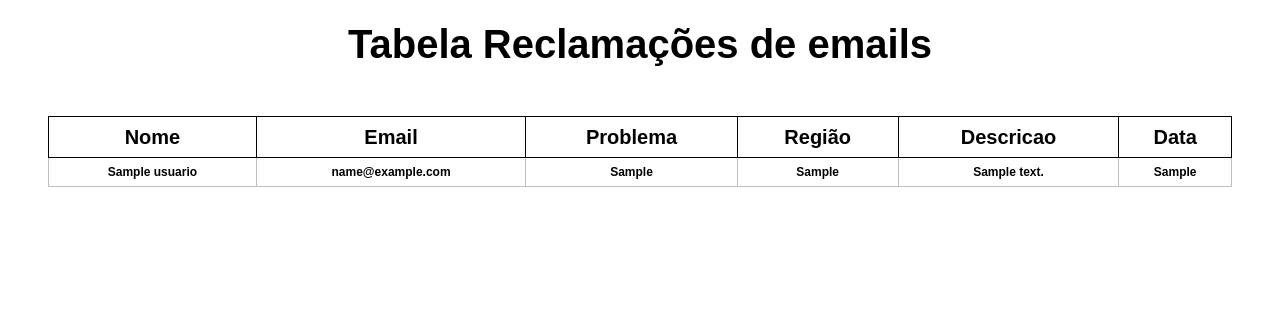
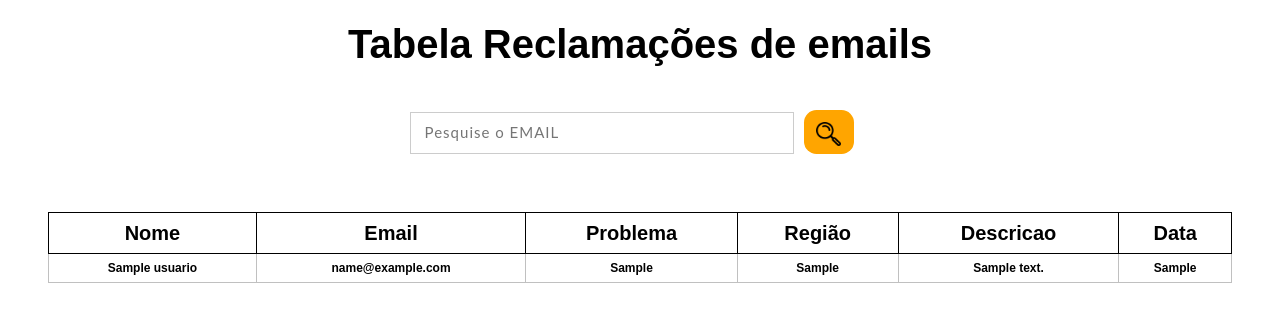
Before and after one commit to LeoCortarelli/reclamaEmail, a PHP site: page /php/Tabela/tabela.php in a window 1280 px wide. Shown: the part 112-434 px from the top of the page. Run offline with PHP 8.4, Linux system fonts and the light colour scheme; tables that the repository leaves empty or names only in its code hold one stand-in row (values such as "Sample post").

Commit message:
coloquei a barra de pesquisa na tabela

```diff
--- /dev/null
+++ b/css/style -tabela2.css
@@ -0,0 +1,183 @@
+* {box-sizing: border-box;}
+
+body {
+  margin: 0;
+  font-family: Arial, Helvetica, sans-serif;
+}
+
+.header {
+  overflow: hidden;
+  background-color: #f1f1f1;
+  padding: 20px 10px;
+}
+
+.header a {
+  float: left;
+  color: black;
+  text-align: center;
+  padding: 12px;
+  text-decoration: none;
+  font-size: 18px;
+  line-height: 20px;
+  border-radius: 4px;
+}
+
+.header a.logo {
+  font-size: 30px;
+  font-weight: bold;
+}
+
+.header a:hover {
+  background-color: orange;
+  color: black;
+}
+
+.header a.active {
+  background-color: orange;
+  color: black;
+}
+
+.header-right {
+  float: right;
+}
+
+@media screen and (max-width: 500px) {
+  .header a {
+    float: none;
+    display: block;
+    text-align: left;
+  }
+
+  .header-right {
+    float: none;
+  }
+}
+
+/* TABELA */
+
+.tituloStyle{
+  text-align: center;
+  color: rgb(0, 0, 0);
+  font-size: 40px;
+  margin-top: 20px;
+  font-weight: bold;
+}
+
+.tabela {
+  border-collapse:collapse;
+  padding:5px;
+}
+
+.table-bg{
+  background:rgba(0, 0, 0, 0);
+  text-align: center;
+}
+
+.tabela th {
+  border:1px solid #000000;
+  background:rgb(0, 0, 0);
+  padding:5px;
+  background:#00000000;
+  font-size: 20px;
+  font-weight: bold;
+  border-radius: 10px;
+}
+.tabela td {
+  border:1px solid #C0C0C0; /* #C0C0C0 */
+  background:rgba(0, 0, 0, 0);
+  padding:5px;
+  color: rgb(0, 0, 0);
+  font-size: 12px;
+  font-weight: bold;
+}
+
+
+/* STYLE BARRA PESQUISA  */
+
+:focus{outline: none;}
+
+.label {
+  margin-left: 32%;
+  float: left;
+  width: 30%;
+  margin-bottom: 25px;
+  position: relative;
+  margin-top: 12px;
+
+}
+
+.input-bordas{
+
+  font: 15px/24px "Lato", Arial, sans-serif;
+  color: #333;
+  width: 100%;
+  box-sizing: border-box;
+  letter-spacing: 1px;
+  border: 1px solid #ccc;
+  padding: 7px 14px 9px;
+  transition: 0.4s;
+
+}
+
+.textarea { resize:none!important; }
+
+.input-bordas ~ .focus-border:before,
+.input-bordas ~ .focus-border:after{content: ""; position: absolute; top: 0; right: 0; width: 0; height: 2px; background-color: orange; transition: 0.2s; transition-delay: 0.2s;}
+.input-bordas ~ .focus-border:after{top: auto; bottom: 0; right: auto; left: 0; transition-delay: 0.6s;}
+.input-bordas ~ .focus-border i:before,
+.input-bordas ~ .focus-border i:after{content: ""; position: absolute; top: 0; left: 0; width: 2px; height: 0; background-color: orange; transition: 0.2s;}
+.input-bordas ~ .focus-border i:after{left: auto; right: 0; top: auto; bottom: 0; transition-delay: 0.4s;}
+.input-bordas:focus ~ .focus-border:before,
+.input-bordas:focus ~ .focus-border:after{width: 100%; transition: 0.2s; transition-delay: 0.6s;}
+.input-bordas:focus ~ .focus-border:after{transition-delay: 0.2s;}
+.input-bordas:focus ~ .focus-border i:before,
+.input-bordas:focus ~ .focus-border i:after{height: 100%; transition: 0.2s;}
+.input-bordas:focus ~ .focus-border i:after{transition-delay: 0.4s;}
+
+
+/* BUTTON PESQUISAR */
+
+.btn {
+  width: 2.5em;
+  height: 2.2em;
+  margin: 0.5em;
+  background: orange;
+  color: white;
+  border: none;
+  border-radius: 0.625em;
+  font-size: 20px;
+  font-weight: bold;
+  cursor: pointer;
+  position: relative;
+  z-index: 1;
+  overflow: hidden;
+ }
+
+ button:hover {
+  color: black;
+ }
+
+ button:after {
+  content: "";
+  background: white;
+  position: absolute;
+  z-index: -1;
+  left: -20%;
+  right: -20%;
+  top: 0;
+  bottom: 0;
+  transform: skewX(-45deg) scale(0, 1);
+  transition: all 0.5s;
+ }
+
+ button:hover:after {
+  transform: skewX(-45deg) scale(1, 1);
+  -webkit-transition: all 0.5s;
+  transition: all 0.5s;
+ }
+
+
+ /* INPUT BUTTON */
+ .imput-button{
+  display: inline;
+ }
--- /dev/null
+++ b/js/pesquisa.js
@@ -0,0 +1,11 @@
+var pesquisa = document.getElementById('pesquisa');
+
+pesquisa.addEventListener("keydown", function(event){
+    if(event.key === "Enter"){
+        pesquisaData();    // FUNÇÃO CASO O USUARIO DIGITE A TECLA ENTER
+    }
+})
+
+function pesquisaData(){
+    window.location = 'tabela.php?pesquisa='+pesquisa.value;
+}
--- a/php/Tabela/tabela.php
+++ b/php/Tabela/tabela.php
@@ -5,7 +5,7 @@
     <meta charset="UTF-8">
     <meta name="viewport" content="width=device-width, initial-scale=1.0">
     <link href="https://cdn.jsdelivr.net/npm/bootstrap@5.3.2/dist/css/bootstrap.min.css" rel="stylesheet" integrity="sha384-T3c6CoIi6uLrA9TneNEoa7RxnatzjcDSCmG1MXxSR1GAsXEV/Dwwykc2MPK8M2HN" crossorigin="anonymous">
-    <link rel="stylesheet" href="../../css/style-tabela.css">
+    <link rel="stylesheet" href="../../css/style -tabela2.css">
     <title>Tabela Reclama mail</title>
 </head>
 <body>
@@ -22,9 +22,25 @@
     <h2 class="tituloStyle">Tabela Reclamações de emails</h2>
 
         <?php
-            $sql = "SELECT * FROM usuario ORDER BY id_usuario DESC";
+            if(!empty($_GET['pesquisa'])){
+                $data = $_GET['pesquisa'];
+                $sql = "SELECT * FROM usuario WHERE email LIKE '%$data%' ORDER BY id_usuario DESC";
+            }else{
+                $sql = "SELECT * FROM usuario ORDER BY id_usuario DESC";
+            }
+
             $result = $conn->query($sql);
         ?>
+
+        <br>
+        <div class="imput-button">
+            <label class="label">
+                <input type="text" name="busca" class="input-bordas" placeholder="Pesquise o EMAIL" id="pesquisa">
+                <span class="focus-border"> <i></i> </span>
+            </label>
+            <button class="btn" onclick="pesquisaData()"><img src="../../img/incon_pesquisar_black.png" alt="pesquisa" width="95%"></button>
+        </div>
+
 
         <div class="m-5">
             <table class="table tabela table-bg">
@@ -57,7 +73,7 @@
 
 
 
-
+<script src="../../js/pesquisa.js"></script>
 <script src="https://cdn.jsdelivr.net/npm/bootstrap@5.3.2/dist/js/bootstrap.bundle.min.js" integrity="sha384-C6RzsynM9kWDrMNeT87bh95OGNyZPhcTNXj1NW7RuBCsyN/o0jlpcV8Qyq46cDfL" crossorigin="anonymous"></script>
 <script src="https://cdn.jsdelivr.net/npm/@popperjs/core@2.11.8/dist/umd/popper.min.js" integrity="sha384-I7E8VVD/ismYTF4hNIPjVp/Zjvgyol6VFvRkX/vR+Vc4jQkC+hVqc2pM8ODewa9r" crossorigin="anonymous"></script>
 <script src="https://cdn.jsdelivr.net/npm/bootstrap@5.3.2/dist/js/bootstrap.min.js" integrity="sha384-BBtl+eGJRgqQAUMxJ7pMwbEyER4l1g+O15P+16Ep7Q9Q+zqX6gSbd85u4mG4QzX+" crossorigin="anonymous"></script>
```
Also changed, not shown: css/style-tabela.css (deleted, +0 -92 lines), img/incon_pesquisar_black.png (added).
